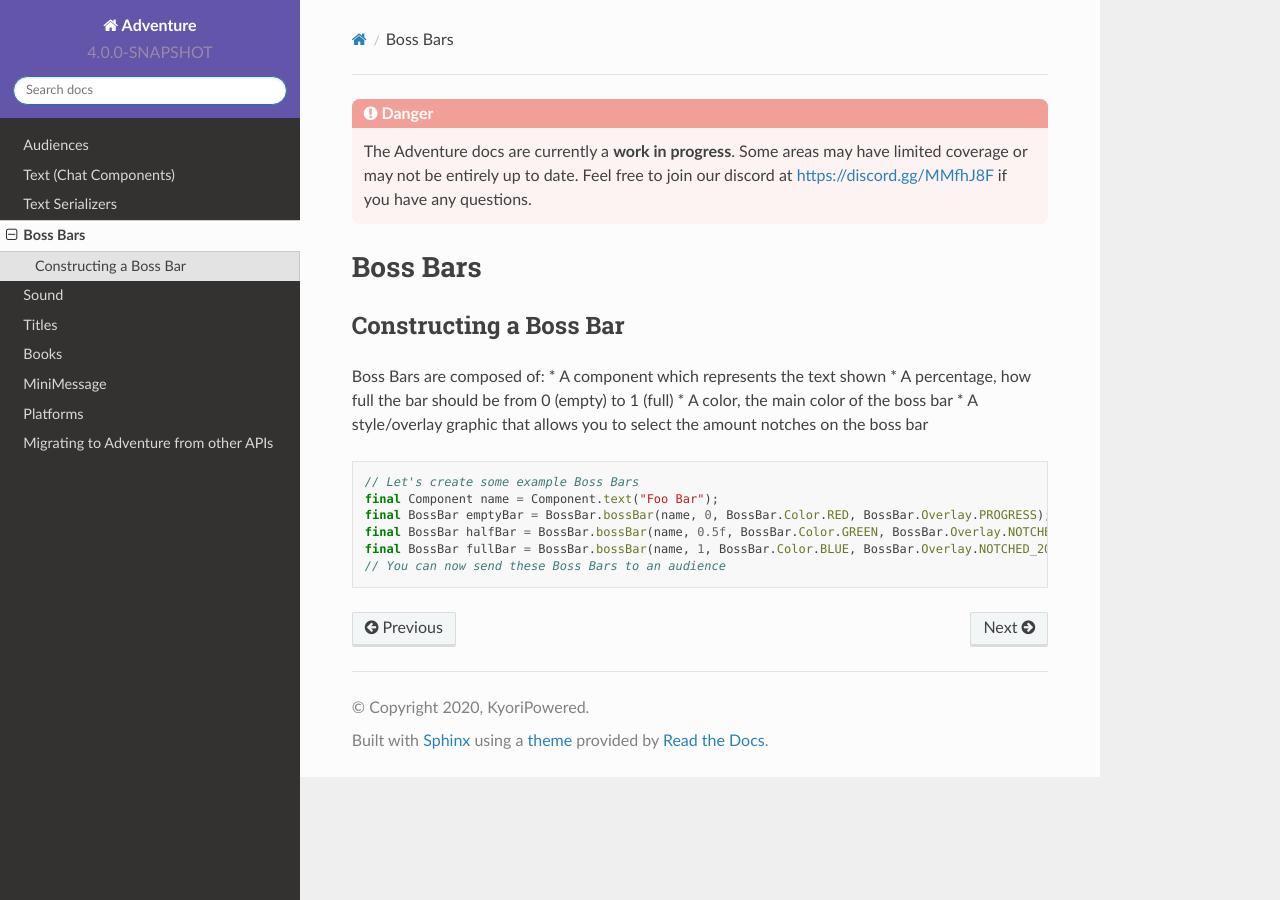
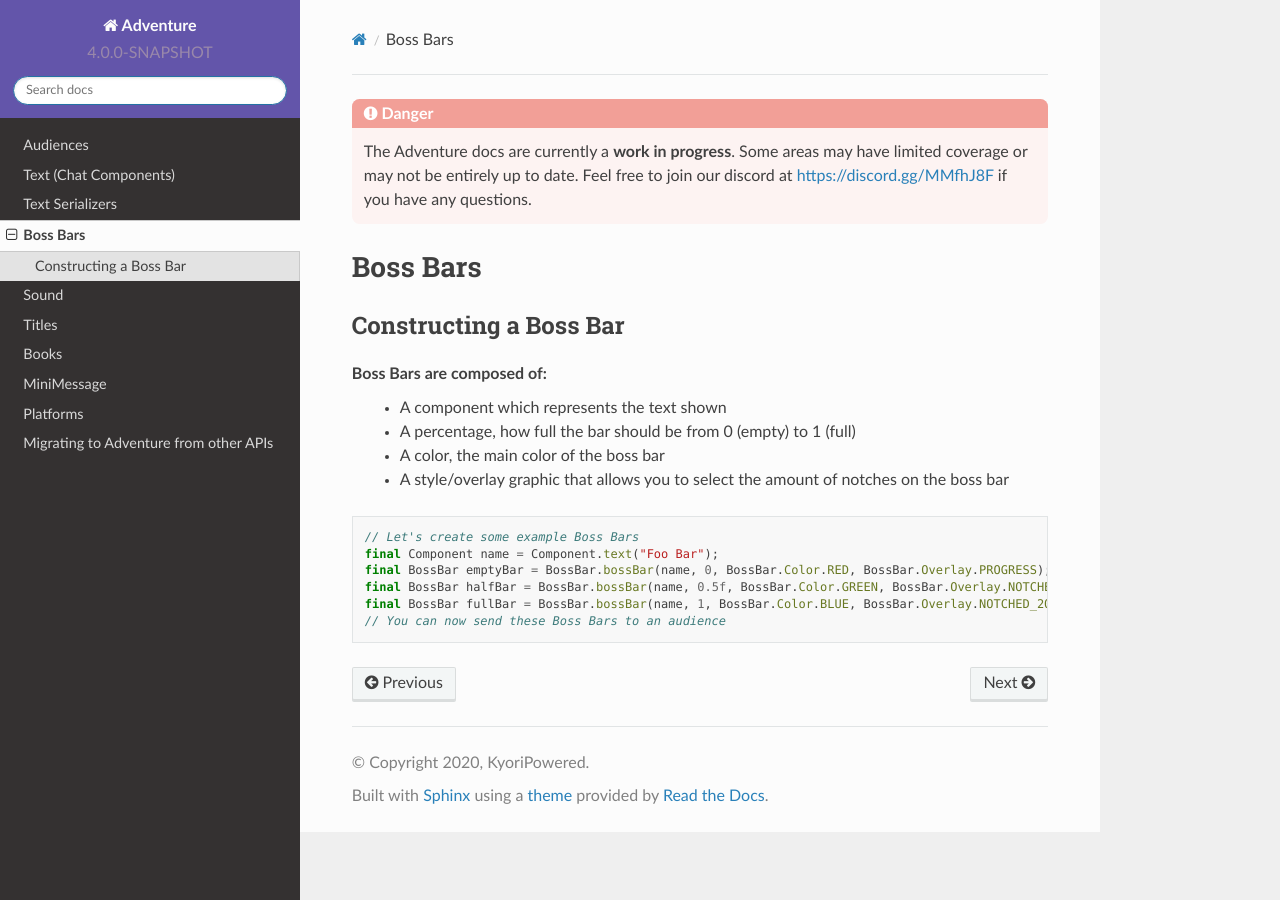
Before and after one commit to KyoriPowered/adventure-docs, a Sphinx documentation site: the page built from source/bossbar.rst, in a window 1280 px wide. Built offline with Sphinx 7.4.7 and the Read the Docs theme 2.0.0, drawn with Linux system fonts in a browser that asks for light colours.

Commit message:
Fix typo in bossbars, add style and event info for text components

```diff
--- a/source/bossbar.rst
+++ b/source/bossbar.rst
@@ -6,10 +6,10 @@ Constructing a Boss Bar
 ^^^^^^^^^^^^^^^^^^^^^^^^
 
 Boss Bars are composed of:
-* A component which represents the text shown
-* A percentage, how full the bar should be from 0 (empty) to 1 (full)
-* A color, the main color of the boss bar
-* A style/overlay graphic that allows you to select the amount notches on the boss bar
+  * A component which represents the text shown
+  * A percentage, how full the bar should be from 0 (empty) to 1 (full)
+  * A color, the main color of the boss bar
+  * A style/overlay graphic that allows you to select the amount of notches on the boss bar
 
 .. code:: java
 
```
Also changed, not shown: source/text.rst (+26 -0 lines).
